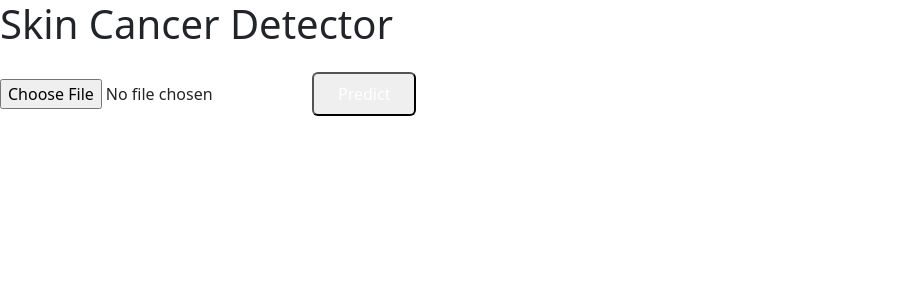
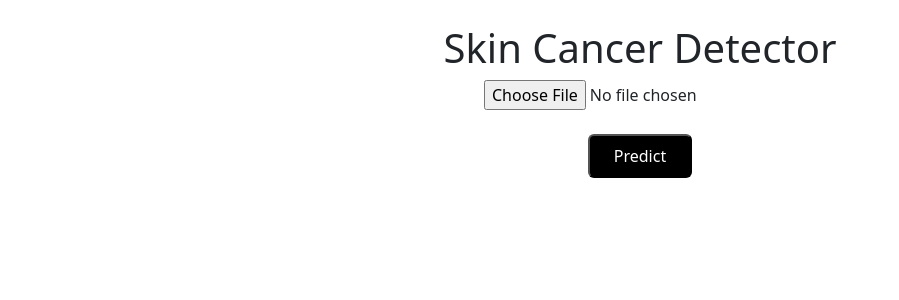
Before and after one commit to sneha-byte/DermaDetect, a React (Vite) app: page / in a window 1280 px wide. Shown: the top 300 px of the page, without its empty margins (0-899 px from the left). Built offline with nearby package versions, Linux system fonts and the light colour scheme.

Commit message:
done frontend

```diff
--- a/src/App.css
+++ b/src/App.css
@@ -1 +1,2 @@
 /* hello testing nathalie hi */
+/* hello testing  */
--- a/src/components/Upload.tsx
+++ b/src/components/Upload.tsx
@@ -6,7 +6,6 @@ export default function Upload() {
 
   const handleUpload = async () => {
     if (!file) return;
-
     const formData = new FormData();
     formData.append("file", file);
 
@@ -20,8 +19,17 @@ export default function Upload() {
   };
 
   return (
-    <div className="p-6 max-w-md mx-auto bg-white rounded-xl shadow-md">
-      <h1 className="text-xl font-bold mb-4">Skin Cancer Detector</h1>
+    <div className="min-h-screen bg-gray-100">
+      {/* Header Section */}
+      <header className="pt-20">
+        <h1 className="text-5xl font-bold text-center bottom-full pt-4">
+          Skin Cancer Detector
+        </h1>
+      </header>
+
+      {/* Upload Section */}
+      <div className="flex items-center justify-center mt-10">
+        <div className="bg-white p-8 rounded-xl shadow-md w-full max-w-md flex flex-col items-center">
           <input
             type="file"
             accept="image/*"
@@ -30,19 +38,27 @@ export default function Upload() {
           />
           <button
             onClick={handleUpload}
-        className="bg-blue-500 text-white px-4 py-2 rounded hover:bg-blue-600"
+            className="bg-black text-white px-4 py-2 rounded hover:bg-gray-800"
           >
             Predict
           </button>
 
           {probability !== null && (
-        <div className="mt-4">
+            <div className="mt-6 text-center">
               <p className="text-lg">Probability: {probability.toFixed(3)}</p>
-          <p className={`font-bold ${probability > 0.5 ? 'text-red-500' : 'text-green-500'}`}>
-            {probability > 0.5 ? "Possible Cancerous Lesion" : "Likely Benign"}
+              <p
+                className={`font-bold ${
+                  probability > 0.5 ? "text-red-500" : "text-green-500"
+                }`}
+              >
+                {probability > 0.5
+                  ? "Possible Cancerous Lesion"
+                  : "Likely Benign"}
               </p>
             </div>
           )}
         </div>
+      </div>
+    </div>
   );
 }
```
Lines whose indentation alone changed are shown as unchanged.
